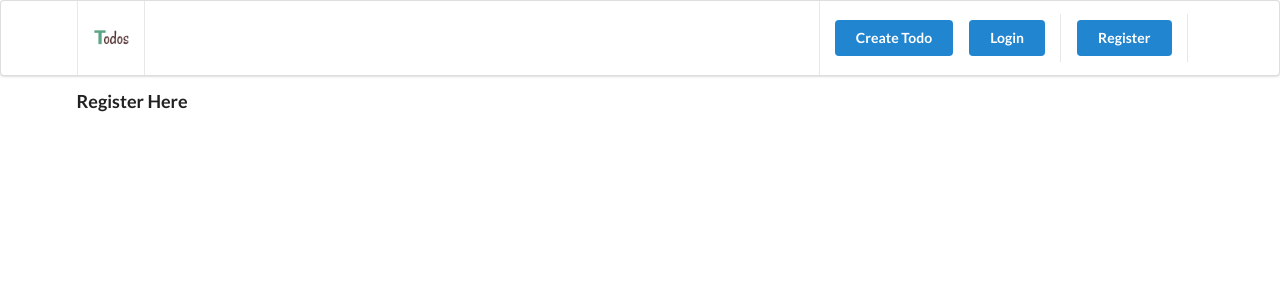
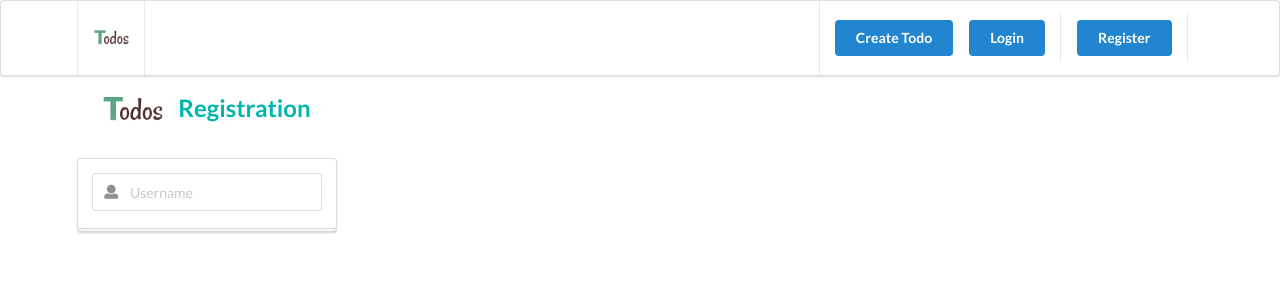
Before and after one commit to taremwa/djTodo, a Django app: a page that uses todosite/templates/authentication/register.html in a window 1280 px wide. Shown: the top 300 px of the page. Run offline with Django 3.2, Linux system fonts and the light colour scheme.

Commit message:
register form

```diff
--- a/todosite/templates/authentication/register.html
+++ b/todosite/templates/authentication/register.html
@@ -1,17 +1,42 @@
 {% extends '_partials/base.html' %}
 
-    {% block title %}
+  {% block content %}
 
-      Register
+    {% load static %}
 
-    {% endblock %}
+      <div class="ui grid">
+        <div class="four wide column">
+          <div class="eight wide column">
+            <div class="ui middle aligned center aligned grid">
+              <div class="column mt-5">
+                <h2 class="ui teal image header">
+                  <img src="{% static 'img/Logo.png' %}" class="image" alt="">
+                  <div class="content">Registration</div>
+                </h2>
 
-{% load static %}
-
-{% block content %}
+                {% include '_partials/messages.html' %}
 
 
-    <h3>Register Here</h3>
+                <form action="{% url 'register' %}" class="ui large form" method="post">
+                  {% csrf_token %}
+                  <div class="ui stacked segment">
+                    <div class="field">
+                      <div class="ui left icon input">
+                        <i class="user icon"></i>
+                        <input type="text" name="username" placeholder="Username" />
+                      </div>
+                    </div>
 
 
+
+                  </div>
+                </form>
+
+
+              </div>
+            </div>
+          </div>
+        </div>
+      </div>
+
 {% endblock content %}
```
